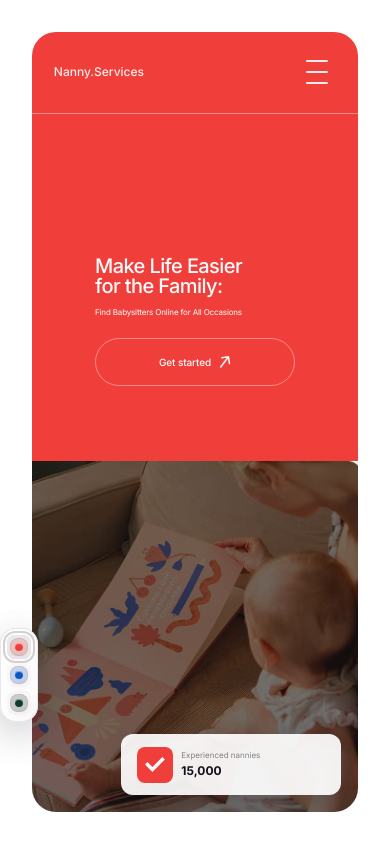
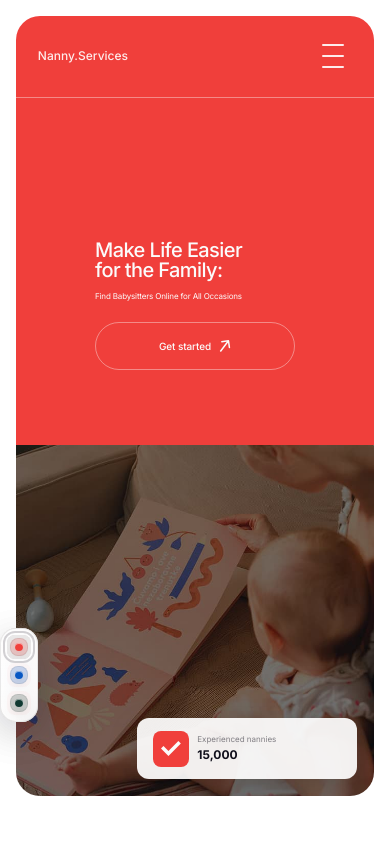
Before and after one commit to MaxBorei/Nanny.Services, a React (Vite) app: page / in a window 390 px wide. Built offline with nearby package versions, Linux system fonts and the light colour scheme; no server answers.

Commit message:
style(HomePage): adjust padding for mobile responsiveness

```diff
--- a/src/pages/HomePage/HomePage.module.css
+++ b/src/pages/HomePage/HomePage.module.css
@@ -41,6 +41,10 @@
 }
 
 @media (max-width: 768px) {
+  .homePage {
+    padding: 16px;
+  }
+
   .bgLeft,
   .bgRight {
     width: 100%;
```
